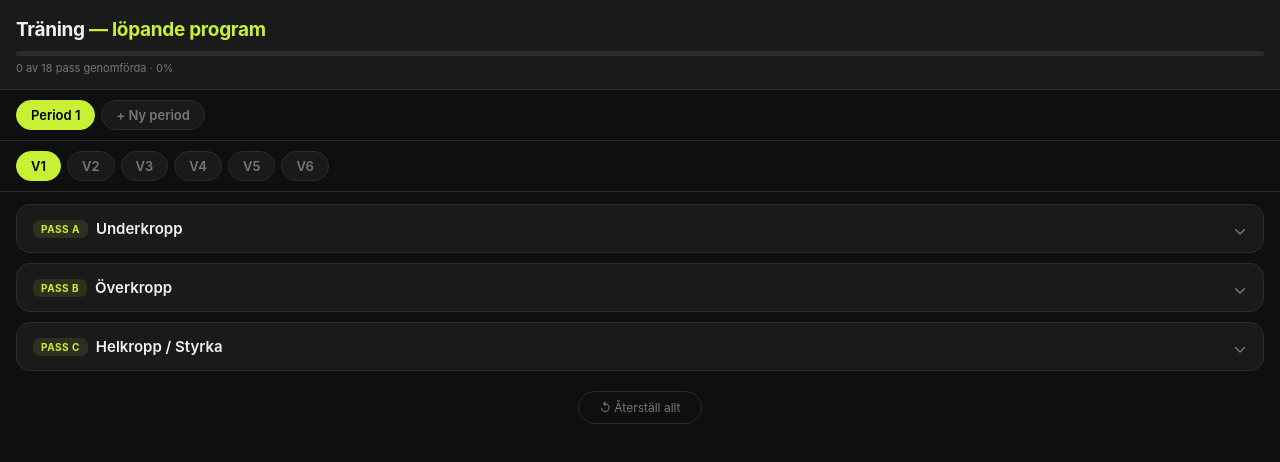
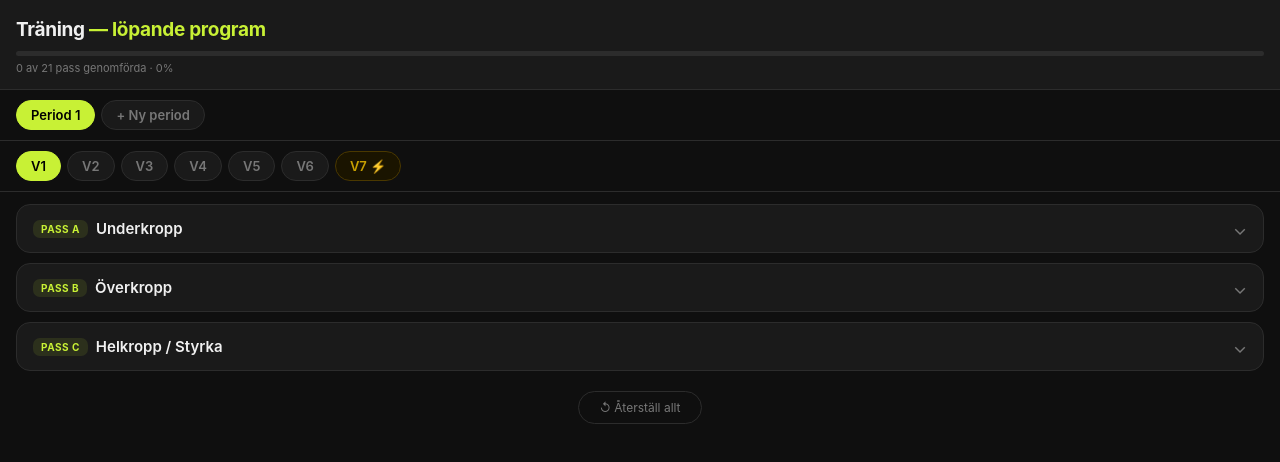
Before and after one commit to Charlest0wn/traning, a plain HTML site: page index.html in a window 1280 px wide. Drawn offline with Linux system fonts and the light colour scheme.

Commit message:
Add files via upload

```diff
--- a/index.html
+++ b/index.html
@@ -136,7 +136,7 @@ const PASSES = [
   ]},
 ];
 
-const WEEKS = 6, DELOAD_EVERY = 7, KEY = "styrkelyft_v3";
+const WEEKS = 7, DELOAD_EVERY = 7, KEY = "styrkelyft_v3";
 
 function isDeload(globalWeek) { return globalWeek % DELOAD_EVERY === 0; }
 
```
